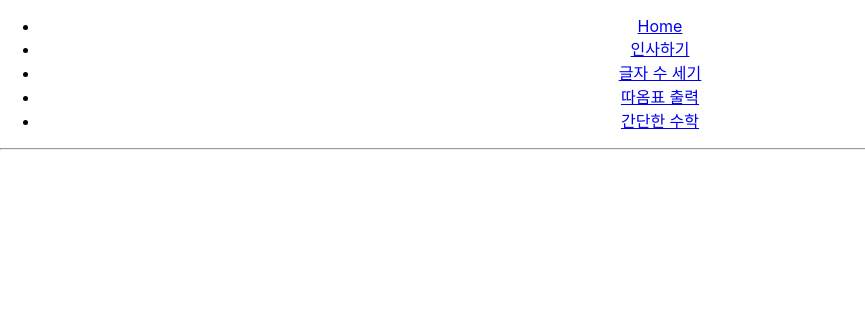
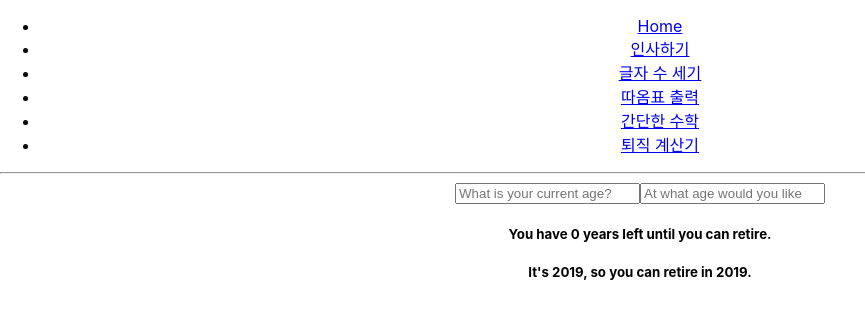
Before and after one commit to yunseop-kim/react-training-app, a React (Create React App) app: page /retire-calculator in a window 1280 px wide. Shown: the top 318 px of the page, without its empty margins (0-865 px from the left). Built offline with nearby package versions, Linux system fonts and the light colour scheme.

Commit message:
#6 퇴직 계산기

```diff
--- a/src/App.tsx
+++ b/src/App.tsx
@@ -5,6 +5,7 @@ import Greetings from './Greetings';
 import WordCounter from './WordCounter';
 import PrintDoubleQuote from './PrintDoubleQuote';
 import SimpleMath from './SimpleMath';
+import RetireCaculator from './RetireCaculator';
 
 const App: React.FC = () => {
   return (
@@ -27,6 +28,9 @@ const App: React.FC = () => {
             <li>
               <Link to="/math">간단한 수학</Link>
             </li>
+            <li>
+              <Link to="/retire-calculator">퇴직 계산기</Link>
+            </li>
           </ul>
 
           <hr />
@@ -36,6 +40,7 @@ const App: React.FC = () => {
           <Route path="/word-counter" component={WordCounter} />
           <Route path="/print-doublequote" component={PrintDoubleQuote} />
           <Route path="/math" component={SimpleMath} />
+          <Route path="/retire-calculator" component={RetireCaculator} />
         </div>
       </Router>
     </div>
--- /dev/null
+++ b/src/RetireCaculator.tsx
@@ -0,0 +1,42 @@
+import React, { useState } from 'react';
+
+export const getCurrentYear = (): number => new Date().getFullYear();
+export const getReaminingYear = (retireAge: string, age: string): number =>
+  Number(retireAge) - Number(age);
+
+const RetireCaculator: React.FC = () => {
+  const [age, setAge] = useState('');
+  const [retireAge, setRetireAge] = useState('');
+  const currentYear: number = getCurrentYear();
+  let remainingYear: number = getReaminingYear(retireAge, age);
+  return (
+    <div>
+      <input
+        type="number"
+        name="my-age"
+        id="my-age"
+        data-testid="my-age"
+        value={age}
+        onChange={e => setAge(e.target.value)}
+        placeholder="What is your current age?"
+      />
+      <input
+        type="number"
+        name="retire-age"
+        id="retire-age"
+        data-testid="retire-age"
+        value={retireAge}
+        onChange={e => setRetireAge(e.target.value)}
+        placeholder="At what age would you like to retire?"
+      />
+      <h5 data-testid="time-remaining">
+        You have {remainingYear} years left until you can retire.
+      </h5>
+      <h5 data-testid="retirement-year">
+        It's {currentYear}, so you can retire in {currentYear + remainingYear}.
+      </h5>
+    </div>
+  );
+};
+
+export default RetireCaculator;
```
Also changed, not shown: 1 other file (tests, documents, lock files or other folders).
